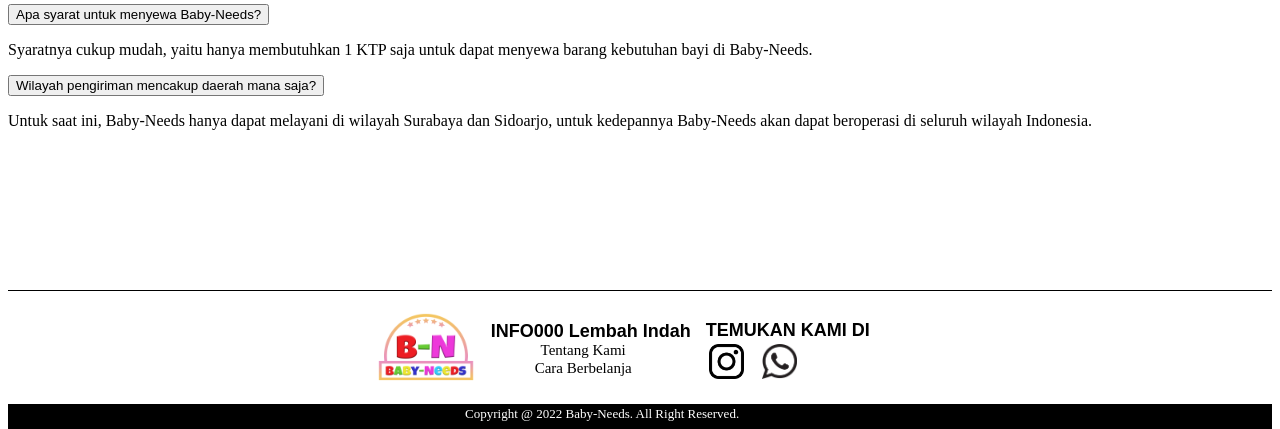
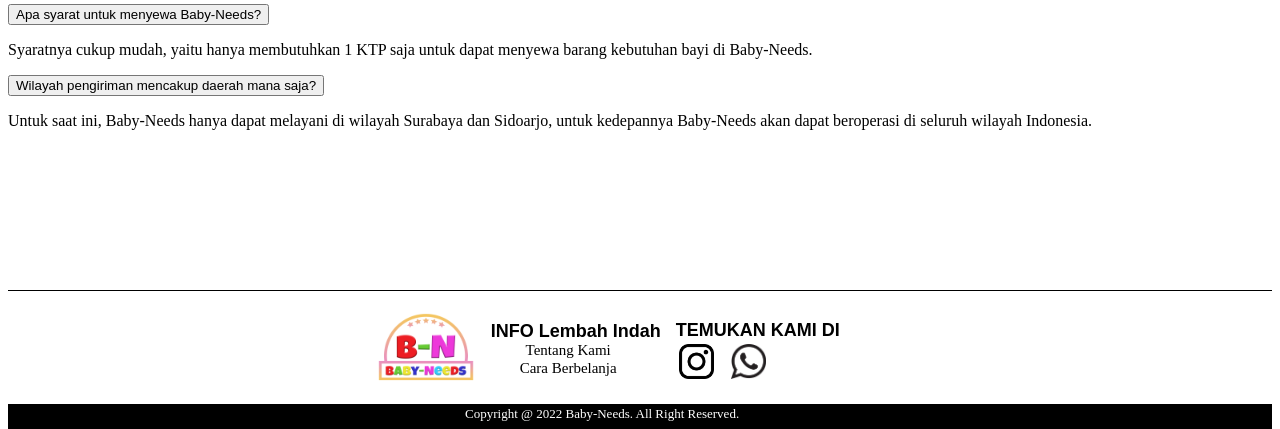
Before and after one commit to NugrahaVarrel/LembahIndah, a PHP site: page /index.php in a window 1280 px wide. Shown: the part 1909-2338 px from the top of the page. Run offline with PHP 8.4, Linux system fonts and the light colour scheme; a user stored in the database is signed in.

Commit message:
fix footer

```diff
--- a/footer.php
+++ b/footer.php
@@ -16,7 +16,7 @@
                     <img src = "resource/icon.png" style="width:100px; height :100px;float:right; margin-top:1.5%;margin-left:0%;margin-bottom:1.5%">
                 </div>
                 <div style="float:left; margin-top:30px">
-                    <b>INFO000 Lembah Indah<br></b>
+                    <b>INFO Lembah Indah<br></b>
                     <a href="index.php" class="isi">Tentang Kami<br></a>
                     <a href="index.php" class="isi">Cara Berbelanja<br></a>
                 </div>
```
